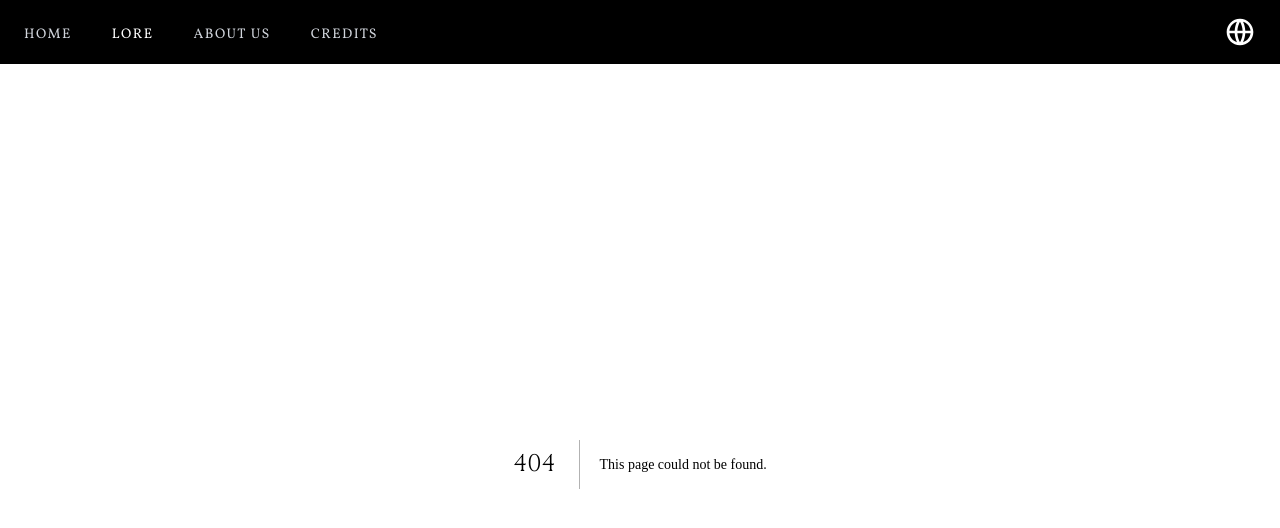
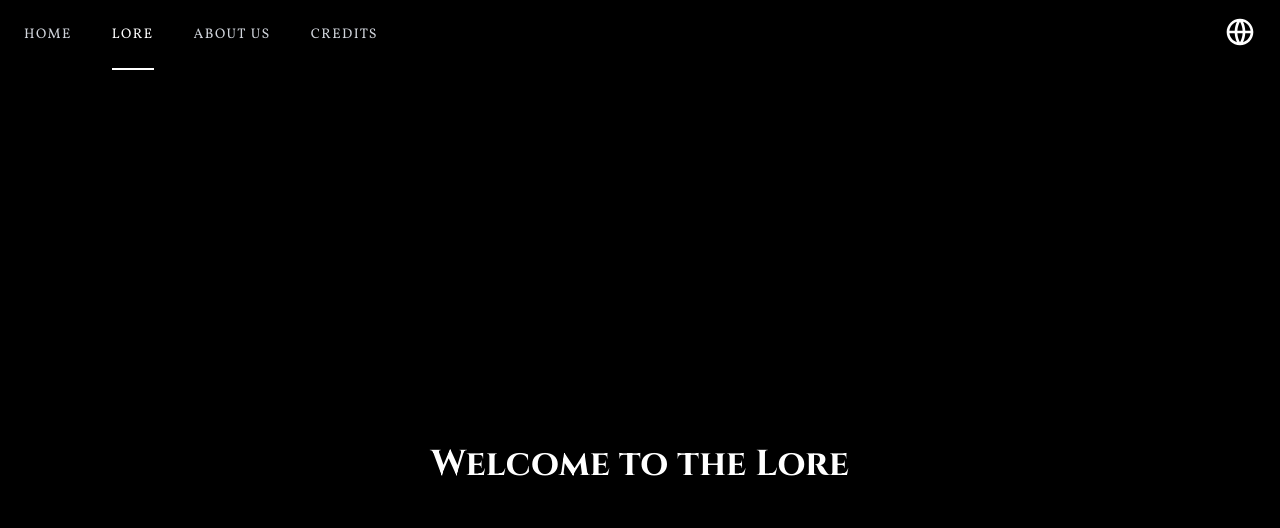
Before and after one commit to Endorze/Thornbound, a Next.js app: page /lore in a window 1280 px wide. Before the commit this address had no page. Shown: the top 528 px of the page. Built offline with nearby package versions, Linux system fonts and the light colour scheme; a web font is replaced by a local one.

Commit message:
feat: Re-added lorepage after fixing bug

```diff
--- /dev/null
+++ b/src/app/lore/page.tsx
@@ -0,0 +1,7 @@
+export default function LorePage() {
+    return (
+        <div className="flex flex-col items-center justify-center min-h-screen">
+            <h1 className="text-4xl font-bold"> Welcome to the Lore</h1>
+        </div>
+    )
+}
```
